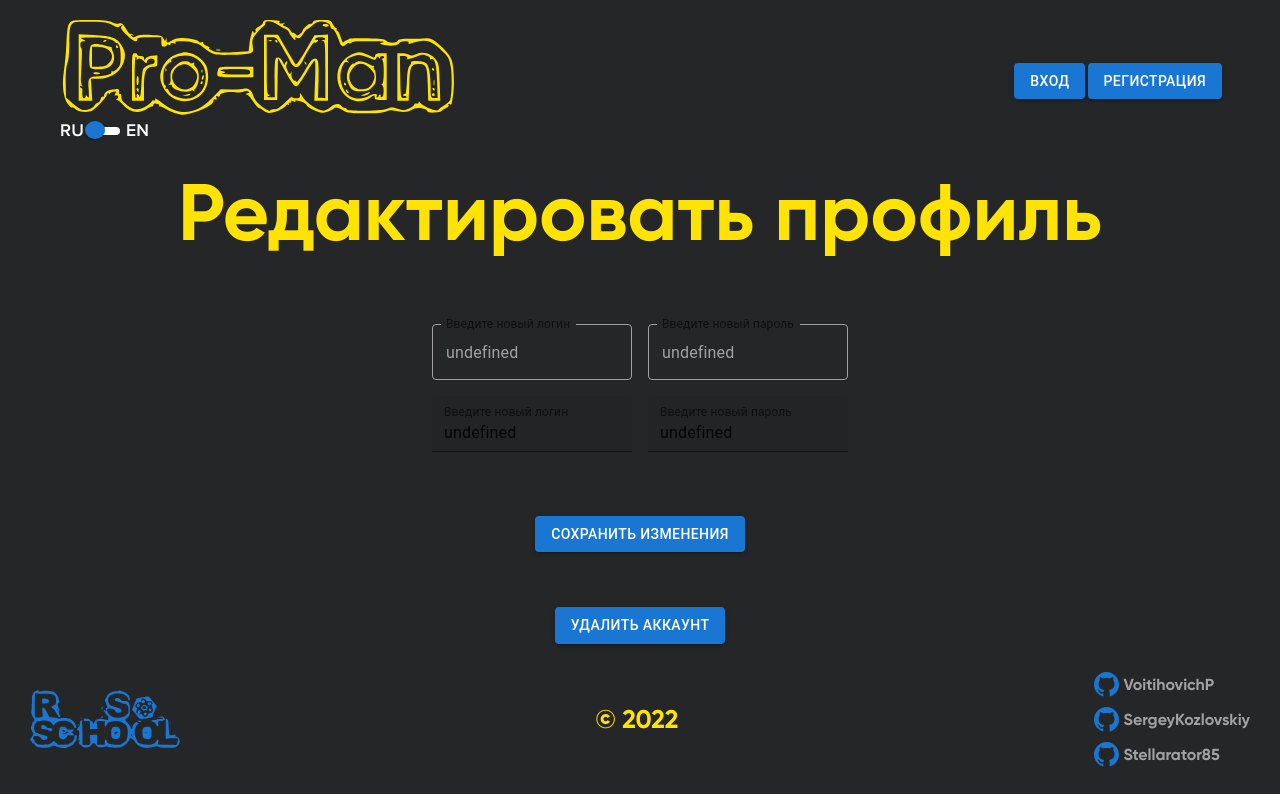
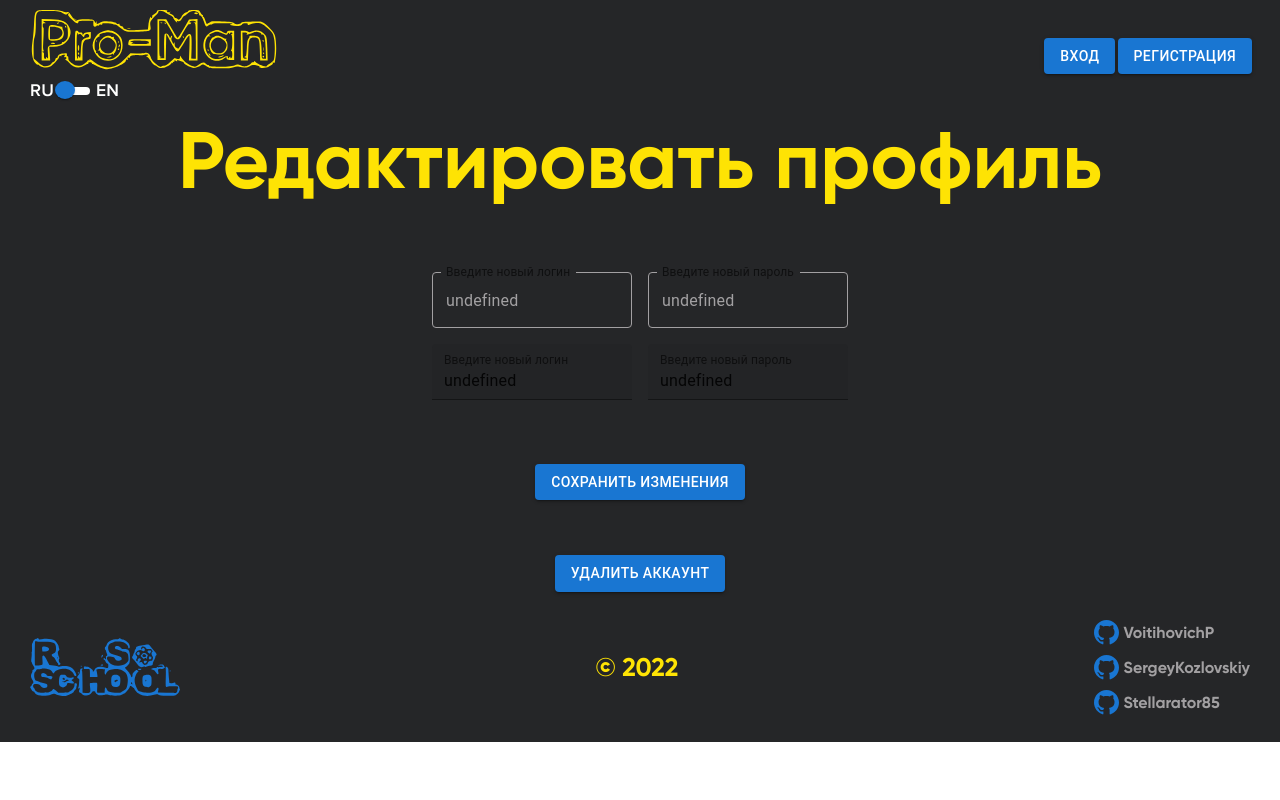
Before and after one commit to VoitihovichP/project-management-app, a React (Create React App) app in the folder proman/: page /#/profile in a window 1280 px wide. Built offline with nearby package versions, Linux system fonts and the light colour scheme.

Commit message:
fix: fix styles for header

```diff
--- a/proman/src/components/Header/Header.tsx
+++ b/proman/src/components/Header/Header.tsx
@@ -64,7 +64,7 @@ const Header: FC = () => {
     <header className={isScrolled ? 'header header__scrolled' : 'header'}>
       <div className="header_left-block">
         <NavLink to="./">
-          <img alt="Pro-Man App" src={ProManLogo}></img>
+          <img alt="Pro-Man App" src={ProManLogo} className="header__logo" />
           {/* <h1 className="header_left-block_title">Pro-Man</h1> */}
         </NavLink>
         <LangSwitch />
--- a/proman/src/components/Header/header.scss
+++ b/proman/src/components/Header/header.scss
@@ -2,14 +2,12 @@
 @import '../../scss/mixins';
 
 .header {
+  padding: 10px 30px;
   display: flex;
   flex-wrap: wrap;
   justify-content: space-between;
   align-items: center;
-  padding: $padding-container;
-  padding-top: 2.5vh;
-  padding-bottom: 18vh;
-  max-height: 100px;
+  max-height: 112px;
   background: $main-color;
   top: 0;
   z-index: 101;
@@ -19,13 +17,16 @@
     row-gap: 7.5px;
     align-items: flex-start;
   }
+  &__logo {
+    width: 250px;
+  }
 
   &_left-block {
     display: flex;
     flex-direction: column;
     justify-content: center;
     align-items: flex-start;
-    gap: 0px;
+    gap: 6px;
 
     @media (max-width: 545px) {
       width: 100%;
@@ -37,12 +38,13 @@
       @include GilroyFont;
       font-size: 3rem;
     }
-}
+  }
 
   &_right-block {
     display: flex;
     flex-direction: column;
     align-items: flex-end;
+    gap: 6px;
 
     @media (max-width: 545px) {
       width: 100%;
--- a/proman/src/components/Loader/loader.scss
+++ b/proman/src/components/Loader/loader.scss
@@ -3,7 +3,7 @@
 .loader {
   position: relative;
   width: 100vw;
-  height: calc(100vh - 250px);
+  height: calc(100vh - 262px);
   background-color: $main-color;
   &__content {
     width: 48px;
--- a/proman/src/pages/Board/board.scss
+++ b/proman/src/pages/Board/board.scss
@@ -5,7 +5,7 @@
   justify-content: space-between;
   position: relative;
   background-color: $main-color;
-  height: calc(100vh - 250px);
+  height: calc(100vh - 262px);
   overflow-y: hiddenы;
   overflow-x: auto;
   padding: 15px 35px;
```
